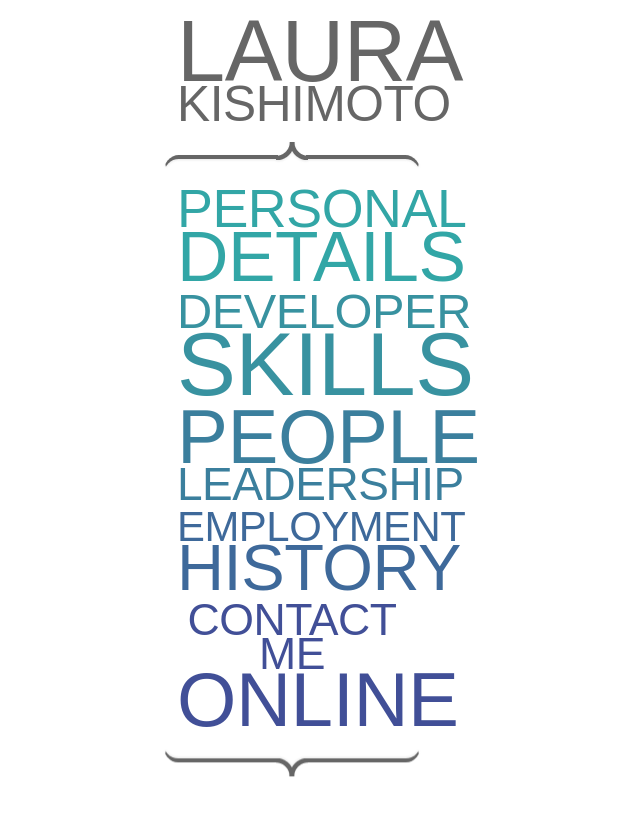
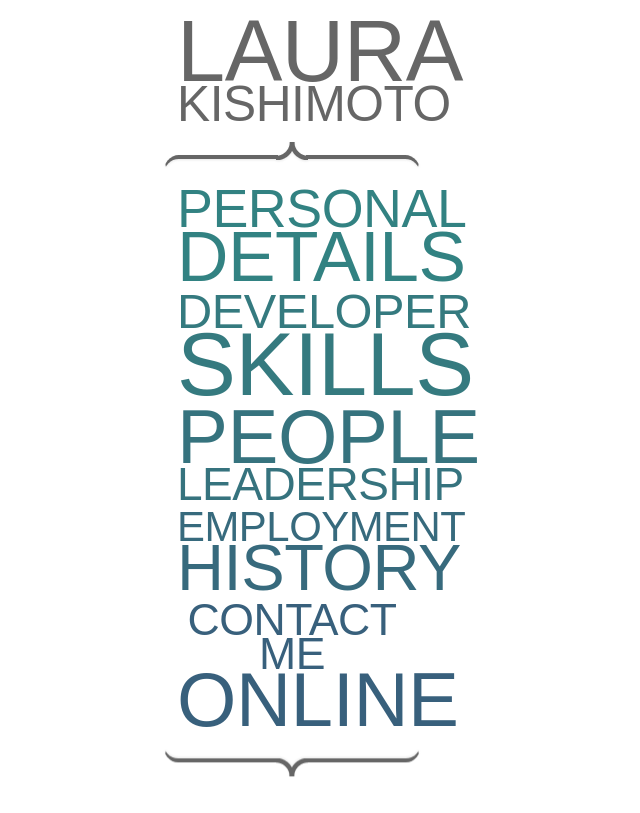
Before and after one commit to chicgeek/website, a React (Create React App) app: page / in a window 1280 px wide. Shown: the whole page, without its empty margins (348-988 px from the left). Built offline with nearby package versions, Linux system fonts and the light colour scheme; a web font is replaced by a local one.

Commit message:
Address contrast issue on light mode

```diff
--- a/src/css/dark-mode.scss
+++ b/src/css/dark-mode.scss
@@ -32,15 +32,16 @@
 
     @for $i from 2 through 10 {
       $section-color: desaturate(
-        adjust-hue($color-teal-light, percentage($i * $i * 0.02)),
-        percentage($i * 0.02)
+        adjust-hue($color-teal-light, percentage($i * $i * 0.015)),
+        percentage($i * 0.015)
       );
 
       &:nth-of-type(#{$i}) {
         color: $section-color;
 
         a:focus {
-          color: $color-dark; // override light theme
+          // override light theme
+          color: $color-dark;
         }
       }
     }
--- a/src/css/debug.scss
+++ b/src/css/debug.scss
@@ -31,6 +31,8 @@ $debug: false !default;
     outline: 1px solid;
   }
   .section {
+    opacity: 1;
+
     &__content {
       max-height: none;
     }
--- a/src/css/section.scss
+++ b/src/css/section.scss
@@ -10,8 +10,8 @@
   // section colours
   @for $i from 2 through 10 {
     $section-color: desaturate(
-      adjust-hue($color-teal, percentage($i * $i * 0.02)),
-      percentage($i * 0.05)
+      adjust-hue($color-teal, percentage($i * $i * 0.01)),
+      percentage($i * 0.03)
     );
 
     &:nth-of-type(#{$i}) {
--- a/src/css/variables.scss
+++ b/src/css/variables.scss
@@ -1,5 +1,5 @@
 // colours
-$color-teal: #009090;
+$color-teal: #006363;
 $color-grey: #666;
 $color-white: #fff;
 
```
